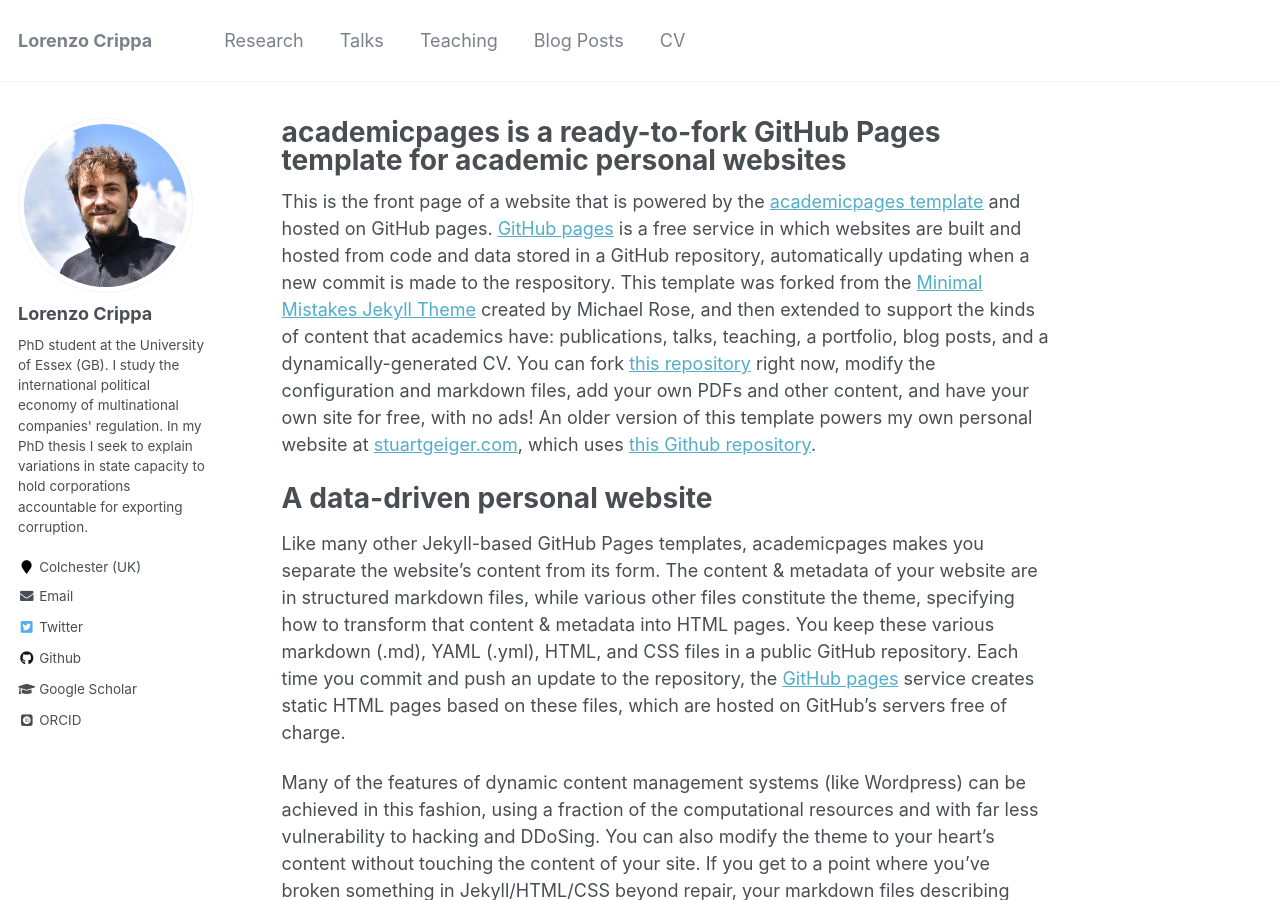
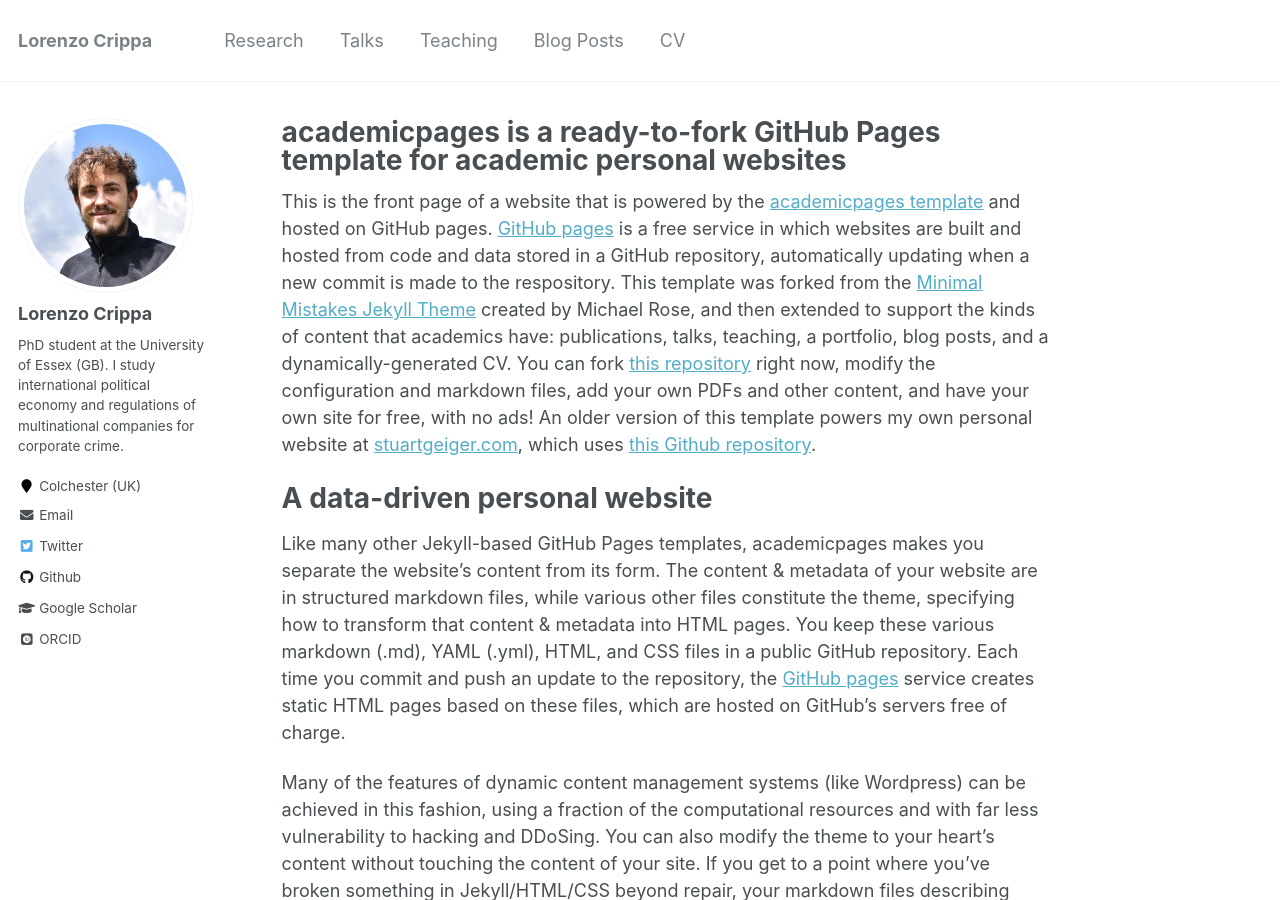
Before and after one commit to lorenzo-crippa/lorenzo-crippa.github.io, a Jekyll site: the page built from _pages/about.md, in a window 1280 px wide and 900 px high. Built offline with Jekyll 4.4.1, drawn with Linux system fonts in a browser that asks for light colours; some web fonts are replaced.

Commit message:
Update _config.yml

```diff
--- a/_config.yml
+++ b/_config.yml
@@ -82,7 +82,7 @@ analytics:
 author:
   name             : "Lorenzo Crippa"
   avatar           : "LorenzoCrippa.jpg"
-  bio              : "PhD student at the University of Essex (GB). I study the international political economy of multinational companies' regulation. In my PhD thesis I seek to explain variations in state capacity to hold corporations accountable for exporting corruption."
+  bio              : "PhD student at the University of Essex (GB). I study international political economy and regulations of multinational companies for corporate crime."
   location         : "Colchester (UK)"
   employer         :
   pubmed           :
```
